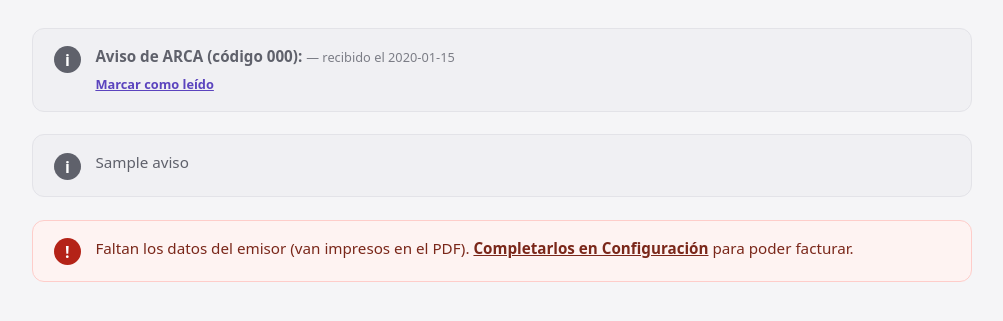
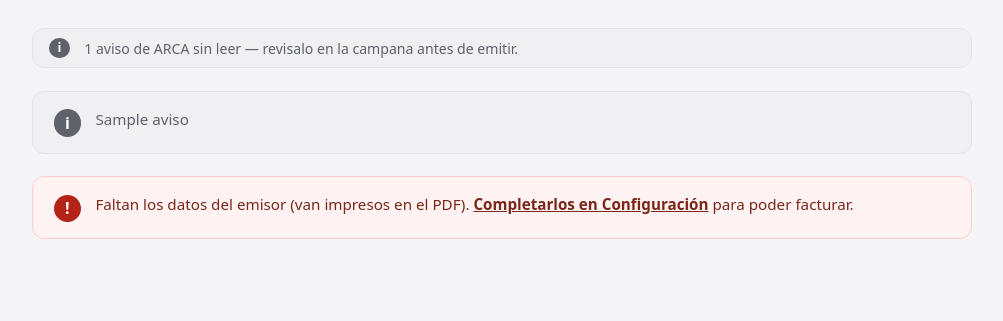
Before and after one commit to FacundoTripelhorn/facturadorE, a Python web app: template facturador/web/templates/home.html in a window 1280 px wide. Shown: the part 85-406 px from the top of the page, without its empty margins (138-1141 px from the left). Run offline with Jinja, Linux system fonts and the light colour scheme; the template is opened without the code that fills it: most values are stand-ins (such as "Sample title", 1, 10 or a date in 2020).

Commit message:
Show ARCA notices only in the bell and the environment on review (#94)
Co-authored-by: Claude Opus 5.5 <noreply@anthropic.com>

```diff
--- a/facturador/web/static/app.css
+++ b/facturador/web/static/app.css
@@ -193,7 +193,8 @@ nav.principal a[aria-current="page"] {
   font: inherit; font-size: .75rem; font-weight: 650; line-height: 1.4;
   white-space: nowrap;
 }
-.pildora-env .punto {
+/* Punto de color del ambiente (píldora y línea de la revisión). */
+.punto {
   width: .5rem; height: .5rem; border-radius: 50%; background: currentColor;
 }
 /* Homologación: ámbar tintado. */
@@ -360,7 +361,9 @@ td.num { white-space: nowrap; }
 .panel .cae-grande { font-size: 1.1rem; font-weight: 750; }
 .panel a { color: inherit; font-weight: 700; }
 .panel p { margin: .4rem 0 0; }
-.panel .visto { font-size: .8rem; opacity: .8; }
+/* Una sola línea, p. ej. el recordatorio de avisos en Emitir. */
+.panel.compacto { padding: .55rem 1rem; font-size: .88rem; align-items: center; }
+.panel.compacto::before { width: 1.3rem; height: 1.3rem; font-size: .8rem; margin-top: 0; }
 
 /* ---- tabs ---- */
 .tabs { display: flex; gap: .25rem; padding: .6rem 1rem 0;
@@ -417,6 +420,18 @@ form.marcar-leido button:hover { background: none; color: var(--acento-hover); }
 }
 
 /* ---- paso de revisión (dos fases) ---- */
+/* Línea de ambiente arriba de la tarjeta: solo UI, nunca en el PDF. */
+.linea-ambiente {
+  display: flex; align-items: center; gap: .5rem; margin: 0 0 .6rem;
+  padding: .45rem 1rem; border: 1px solid; border-radius: 8px;
+  font-size: .88rem; font-weight: 650;
+}
+.linea-ambiente.homo {
+  background: var(--aviso-fondo); color: var(--aviso); border-color: var(--aviso-borde);
+}
+.linea-ambiente.prod {
+  background: var(--prod-fondo); color: var(--prod-texto); border-color: var(--prod-fondo);
+}
 .revisar > h2 { background: var(--neutro-fondo); }
 table.items-revisar th, table.items-revisar td { padding: .45rem .6rem; }
 table.items-revisar th:first-child, table.items-revisar td:first-child { padding-left: .6rem; }
--- a/facturador/web/templates/base.html
+++ b/facturador/web/templates/base.html
@@ -89,18 +89,6 @@
   </div>
 </header>
 <main>
-{% for aviso in avisos_arca_no_leidos %}
-<div class="panel neutro aviso-arca" role="status">
-  <div>
-    <strong>Aviso de ARCA (código {{ aviso.code }}):</strong> {{ aviso.msg }}
-    {% if aviso.first_seen %}<span class="visto">— recibido el {{ aviso.first_seen.astimezone().strftime("%d/%m/%Y %H:%M") }}</span>{% endif %}
-    <form class="marcar-leido" method="post" action="/ui/avisos-arca/{{ aviso.id }}/leido">
-      {% include "_csrf_field.html" %}
-      <button type="submit">Marcar como leído</button>
-    </form>
-  </div>
-</div>
-{% endfor %}
 {% block content %}{% endblock %}
 </main>
 </body>
--- a/facturador/web/templates/home.html
+++ b/facturador/web/templates/home.html
@@ -1,5 +1,13 @@
 {% extends "base.html" %}
 {% block content %}
+
+{% set sin_leer = avisos_arca_no_leidos | length %}
+{% if sin_leer %}
+{# Los avisos se leen en la campana; acá solo se recuerdan antes de emitir. #}
+<div class="panel neutro compacto avisos-pendientes" role="status">
+  <div>{% if sin_leer == 1 %}1 aviso de ARCA sin leer — revisalo{% else %}{{ sin_leer }} avisos de ARCA sin leer — revisalos{% endif %} en la campana antes de emitir.</div>
+</div>
+{% endif %}
 
 {% if aviso %}
 <div class="panel neutro"><div>{{ aviso }}</div></div>
--- a/facturador/web/templates/revisar.html
+++ b/facturador/web/templates/revisar.html
@@ -21,6 +21,11 @@
 </div>
 {% endif %}
 
+{# Solo UI: no va al PDF ni a ARCA. #}
+<p class="linea-ambiente {{ env }}" data-env="{{ env }}">
+  <span class="punto" aria-hidden="true"></span>
+  {% if env == "prod" %}{{ env_label }} — este comprobante tiene validez fiscal{% else %}{{ env_label }} — sin validez fiscal{% endif %}
+</p>
 <section class="card revisar">
   <h2>Revisar antes de enviar
     <span class="sub">borrador — nada viajó a ARCA todavía</span>
```
Also changed, not shown: tests/test_arca_events.py (+47 -17 lines), tests/test_web.py (+20 -0 lines).
